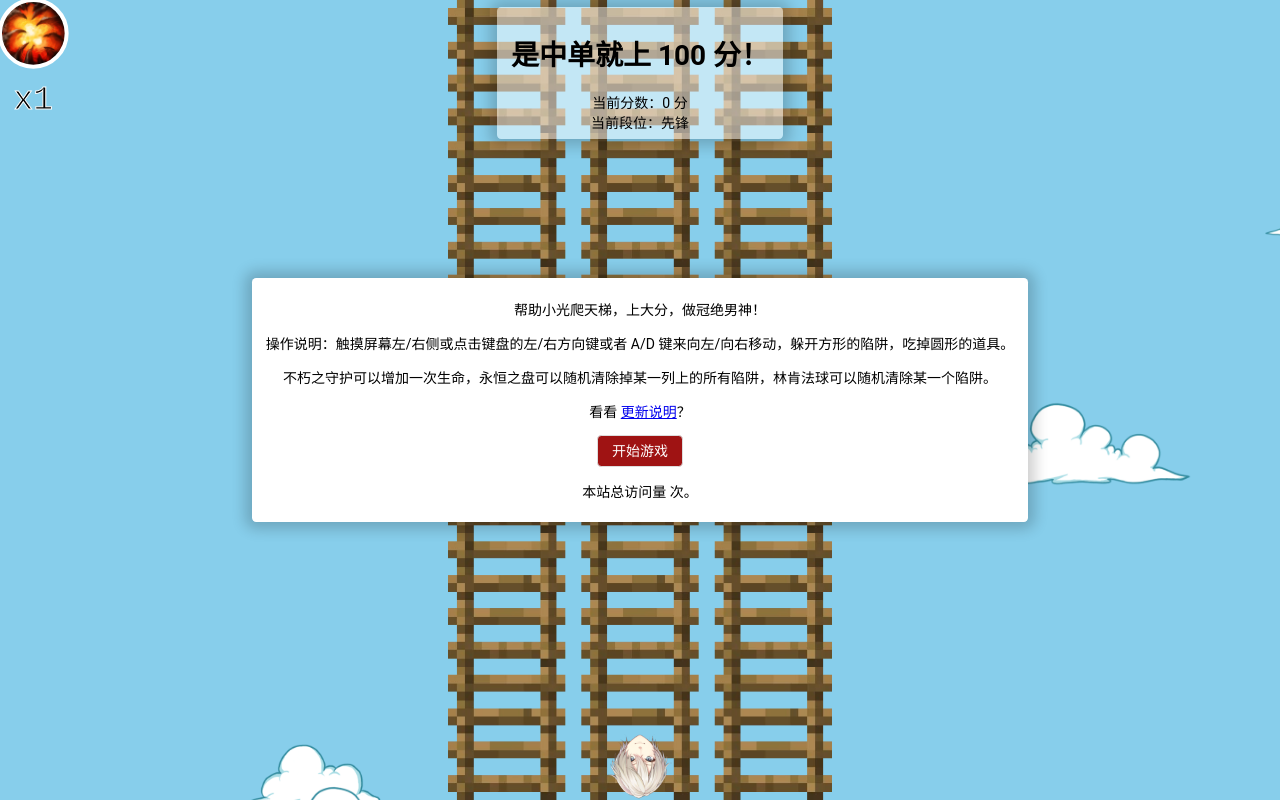
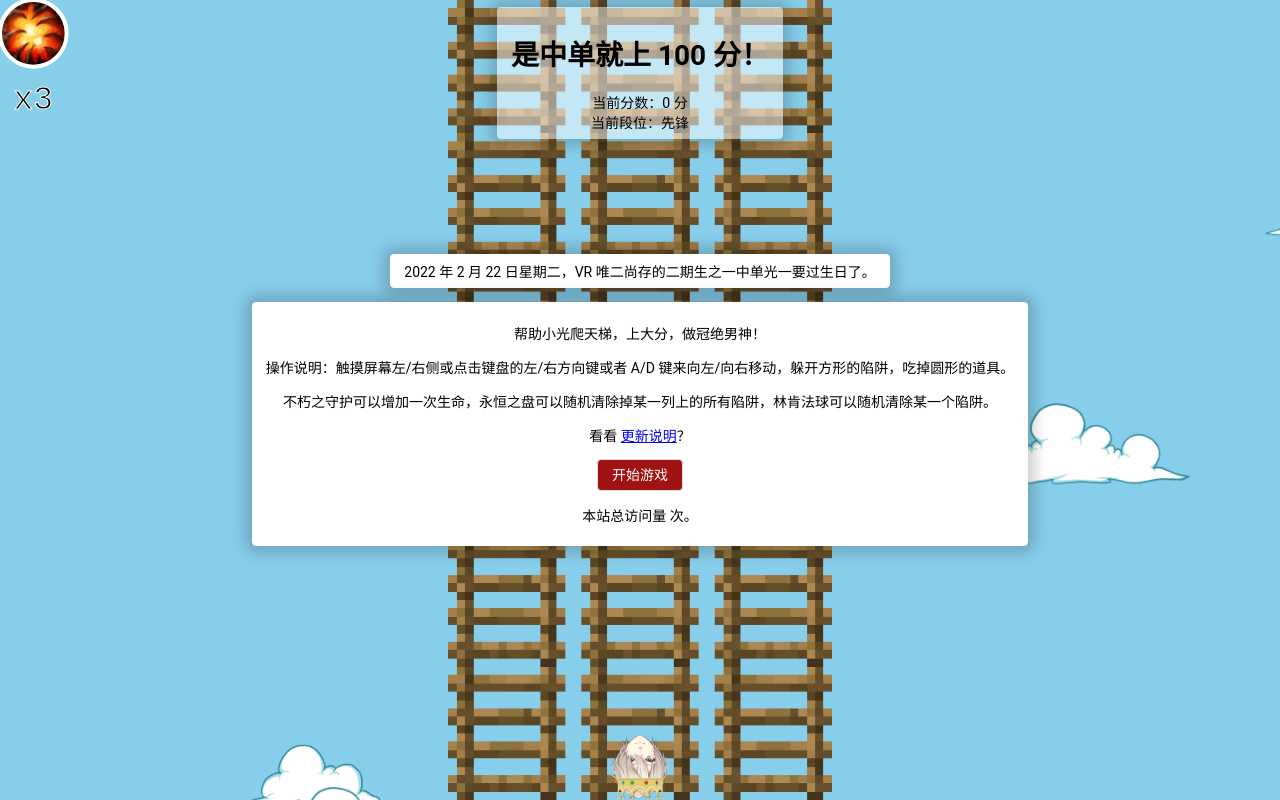
Before and after one commit to AlynxZhou/kouichi100, a website: page index.html in a window 1280 px wide. Drawn offline with Linux system fonts and the light colour scheme; some packages are replaced by stand-ins of ours; a script that the page names is missing.

Commit message:
Added birthday egg.

```diff
--- a/index.html
+++ b/index.html
@@ -29,6 +29,8 @@
       <div class="card" id="loading-assets-card">
         <p>正在加载资源，请稍等……<span id="completed">0</span>/<span id="total">0</span></p>
       </div>
+      <div class="card" id="birthday-card" style="display: none;">
+      </div>
       <div class="card" id="before-game-card" style="display: none;">
         <p>帮助小光爬天梯，上大分，做冠绝男神！</p>
         <p>操作说明：触摸屏幕左/右侧或点击键盘的左/右方向键或者 A/D 键来向左/向右移动，躲开方形的陷阱，吃掉圆形的道具。</p>
--- a/js/index.js
+++ b/js/index.js
@@ -280,13 +280,13 @@ const TYPES_TO_ITEMS = {
 };
 
 class Player extends Actor {
-  constructor(stage, w, h, asset) {
+  constructor(stage, w, h, asset, lives = 1) {
     super(stage, 0, 0, w, h, asset);
     this.startPosition = null;
     this.destination = null;
     this.startTime = 0;
     this.duration = 100;
-    this.lives = 1;
+    this.lives = lives;
     this.column = 1;
     this.position = this.getPositionByColumn(this.column);
   }
@@ -401,7 +401,11 @@ class Stage {
     this.traps = [];
     this.items = [];
     this.lastTrap = null;
-    this.playerImage = new ImageAsset("images/kouichi.png", "Player");
+    this.birthday = this.checkBirtyday();
+    this.playerImage = new ImageAsset(
+      this.birthday ? "images/kouichi-birthday.png" : "images/kouichi.png",
+      "Player"
+    );
     this.ladderImage = new ImageAsset("images/ladder.png", "Ladder");
     this.trapImages = [
       new ImageAsset("images/traps/chaos-meteor.png", "陨石"),
@@ -472,6 +476,7 @@ class Stage {
     this.loadingAssetsCard = this.document.getElementById(
       "loading-assets-card"
     );
+    this.birthdayCard = this.document.getElementById("birthday-card");
     this.beforeGameCard = this.document.getElementById("before-game-card");
     this.startButton = this.document.getElementById("start-button");
     this.afterGameCard = this.document.getElementById("after-game-card");
@@ -482,6 +487,11 @@ class Stage {
     this.dirtyTalkCard = this.document.getElementById("dirty-talk-card");
     this.dirtyTalkText = this.document.getElementById("dirty-talk");
     this.onTouchEnd = this.onTouchEnd.bind(this);
+  }
+
+  checkBirtyday() {
+    const d = new Date();
+    return d.getDate() === 22 && d.getMonth() + 1 === 2;
   }
 
   loadAssetsAsync() {
@@ -587,7 +597,8 @@ class Stage {
       this,
       this.playerSize,
       this.playerSize,
-      this.playerImage
+      this.playerImage,
+      this.birthday ? 3 : 1
     );
     this.draw();
     this.startButton.addEventListener("click", this.start.bind(this));
@@ -598,6 +609,21 @@ class Stage {
     this.document.addEventListener("keydown", this.onKeyDown.bind(this));
     hideElement(this.loadingAssetsCard);
     hideElement(this.afterGameCard);
+    if (this.birthday) {
+      const d = new Date();
+      const year = d.getFullYear();
+      const month = d.getMonth() + 1;
+      const date = d.getDate();
+      const day = d.getDay();
+      const week = ["日", "一", "二", "三", "四", "五", "六"];
+      setElementText(
+        this.birthdayCard,
+        `${year} 年 ${month} 月 ${date} 日星期${
+           week[day]
+        }，VR 唯二尚存的二期生之一中单光一要过生日了。`
+      );
+      showElement(this.birthdayCard);
+    }
     showElement(this.beforeGameCard);
   }
 
@@ -615,6 +641,9 @@ class Stage {
   }
 
   start() {
+    if (this.birthday) {
+      hideElement(this.birthdayCard);
+    }
     hideElement(this.beforeGameCard);
     hideElement(this.afterGameCard);
     this.state = Stage.GAME;
@@ -628,6 +657,9 @@ class Stage {
     setElementText(this.trapNameText, trap.name);
     setElementText(this.resultScoresText, `${this.scores}`);
     setElementText(this.resultLevelText, this.getLevelByScores());
+    if (this.birthday) {
+      hideElement(this.birthdayCard);
+    }
     hideElement(this.beforeGameCard);
     showElement(this.afterGameCard);
   }
```
Also changed, not shown: changes/index.html (+8 -0 lines), images/kouichi-birthday.png (added).
